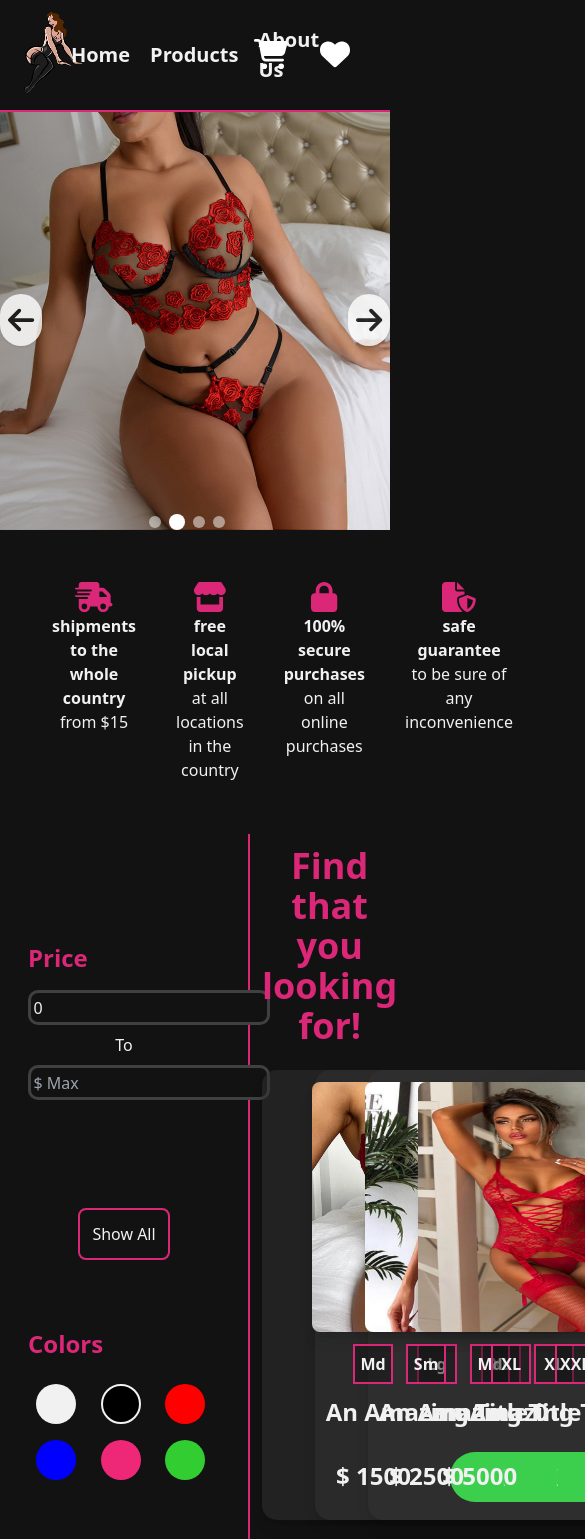
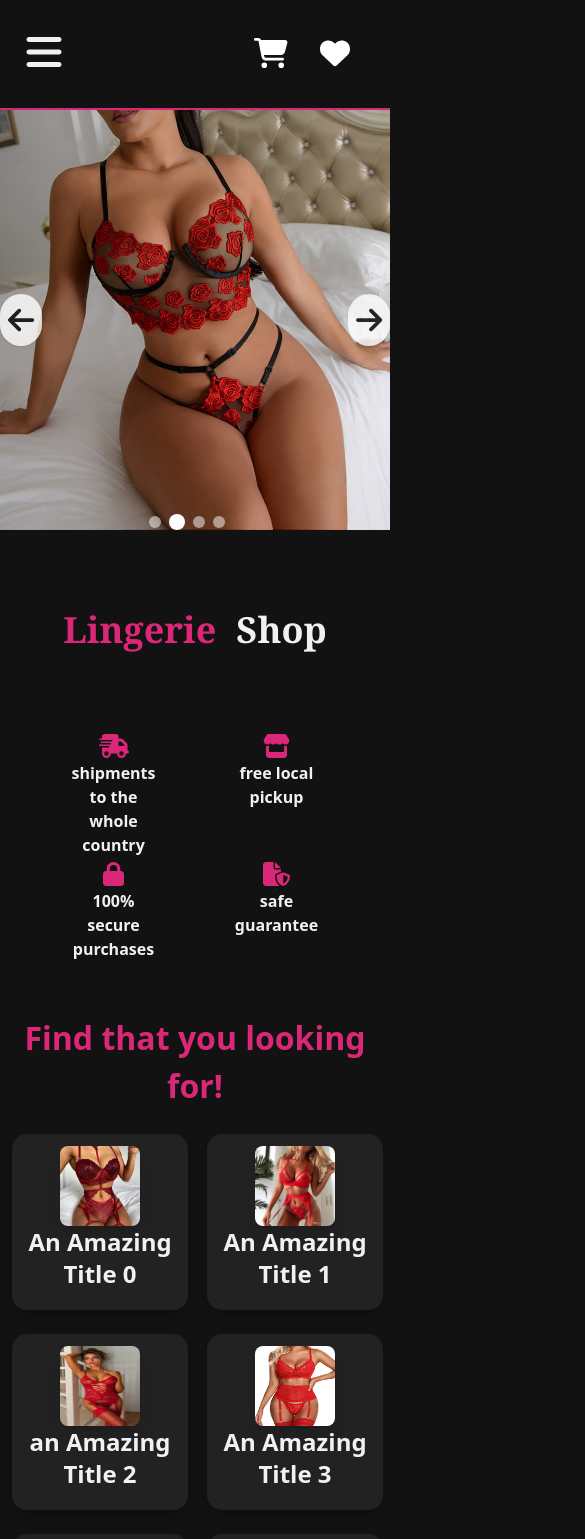
Before and after one commit to MoonlightHuub/Lingerie-app, a React (Vite) app: page / in a window 390 px wide. Shown: the top 1539 px of the page, 585 px wide, since content can reach past the window. Built offline with nearby package versions, Linux system fonts and the light colour scheme.

Commit message:
Diseño y funcionalidades responsive

```diff
--- a/src/App.jsx
+++ b/src/App.jsx
@@ -7,6 +7,20 @@ function App() {
         <Header />
       </header>
       <Slide />
+      <div
+        className='sm:hidden w-full flex justify-center items-center mt-[5em]'
+      >
+        <h1
+          className='text-4xl text-[#db2777] font-bold font-serif mr-5'
+        >
+          Lingerie
+        </h1>
+        <h1
+          className='text-4xl text-[#f1f1f1] font-bold font-serif'
+        >
+          Shop
+        </h1>
+      </div>
       <Benefits />
       <Content />
       <Footer />
--- a/src/components/Addto.jsx
+++ b/src/components/Addto.jsx
@@ -5,13 +5,14 @@ import { GlobalContext } from "./context/Context";
 
 function Addto({ product }) {
 
-  const {handleClickCart} = useContext(GlobalContext)
+  const {handleClickCart, handleClickfav} = useContext(GlobalContext)
 
   return (
     <div className="flex flex-row justify-around text-3xl">
       <span>
         <button
           className="h-[32px] w-[32px]"
+          onClick={() => handleClickfav(product)}
         >
           <FontAwesomeIcon
             icon={faHeart}
--- a/src/components/Benefits.jsx
+++ b/src/components/Benefits.jsx
@@ -3,18 +3,18 @@ import { benefits } from "../data";
 
 function Benefits() {
   return (
-    <section className="flex flex-row justify-around p-8">
-      {benefits.map((benefit, index) => (
+    <section className="flex flex-wrap justify-around p-8 w-[100vw] max-w-screen-md sm:w-full mt-[2em]">
+      {benefits.map((benefit) => (
         <div
           key={benefit.id}
-          className={`text-center p-5 cursor-pointer hover:bg-neutral-700 rounded-xl`}
+          className={`w-[8em] h-[8em] text-center p-5 cursor-pointer sm:hover:bg-neutral-700 rounded-xl`}
         >
           <FontAwesomeIcon
             icon={benefit.fontaaw}
-            className="text-3xl text-pink-600"
+            className="text-[1.5em] sm:text-3xl text-pink-600"
           />
-          <h4 className="font-bold text-[#f1f1f1]">{benefit.h4}</h4>
-          <p className="text-[#f1f1f1]">{benefit.p}</p>
+          <h4 className="font-semibold sm:font-bold text-[#f1f1f1]">{benefit.h4}</h4>
+          <p className="text-[#f1f1f1] hidden sm:flex">{benefit.p}</p>
         </div>
       ))}
     </section>
--- a/src/components/Content.jsx
+++ b/src/components/Content.jsx
@@ -9,11 +9,6 @@ function Content() {
   const [selectedSize, setSelectedSize] = useState('');
   const [minPrice, setMinPrice] = useState(0);
   const [maxPrice, setMaxPrice] = useState(Infinity);
-
-
-  {/* Cart */}
-
-
 
   {/* Size */}
 
@@ -55,7 +50,7 @@ function Content() {
   }
 
   return (
-    <section className="flex flex-row">
+    <section className="flex sm:flex-row flex-col">
         <Filters
           onColorChange={handleColorChange}
           onSizeChange={handleSizeChange}
--- a/src/components/Filters.jsx
+++ b/src/components/Filters.jsx
@@ -3,7 +3,7 @@ import { colorfilter, sizefillter } from "../data";
 function Filters({ onColorChange, onSizeChange, onPriceChangeMax, onPriceChangeMin, reset, minPrice, maxPrice }) {
 
   return (
-    <section className="max-w-[250px] bg-[#121212] border-solid border-r-[2.5px] border-pink-600">
+    <section className="hidden sm:flex max-w-[250px] bg-[#121212] border-solid border-r-[2.5px] border-pink-600">
       {/* Price */}
       <div className="p-5 mb-20 mt-20">
         <h3 className="font-bold text-2xl text-pink-600 p-2">Price</h3>
--- a/src/components/Header.jsx
+++ b/src/components/Header.jsx
@@ -1,31 +1,50 @@
-import { logo } from "../assets";
 import { navBar } from "../data";
 import { FontAwesomeIcon } from "@fortawesome/react-fontawesome";
-import { faCartShopping, faHeart } from "@fortawesome/free-solid-svg-icons";
+import {
+  faCartShopping,
+  faHeart,
+  faMinus,
+  faPlus,
+  faBars,
+  faXmark,
+} from "@fortawesome/free-solid-svg-icons";
 import { useState, useContext, useEffect } from "react";
 import { GlobalContext } from "./context/Context";
 import "../index.css";
 function Header() {
-  const { cart, price, handleChange, handlePrice, handleRemove } = useContext(GlobalContext);
+  const {
+    cart,
+    price,
+    fav,
+    handleChange,
+    handlePrice,
+    handleRemoveCart,
+    handleRemoveFav,
+  } = useContext(GlobalContext);
 
   const [toggleFav, setToggleFav] = useState(false);
   const [toggleCart, settoggleCart] = useState(false);
 
   useEffect(() => {
-    handlePrice()
-  })
+    handlePrice();
+  });
 
   return (
-    <header className="flex flex-row bg-[#121212] shadow-slate-900 fixed w-[100%] top-0 border-solid border-b-[2.5px] border-pink-600 z-10">
-      <div className="w-[30%]">
-        <img
-          src={logo}
-          alt="logo"
-          title="Lingerie"
-          className="w-[64px] m-3 ml-5 rounded-[20px]"
-        />
+    <header className="flex flex-row bg-[#121212] shadow-slate-900 fixed w-[100vw] max-w-screen-sm sm:max-w-[100%] top-0 left-0 border-solid border-b-[2.5px] border-pink-600 z-10 transition-[.2s] justify-between h-[110px]">
+      <div className="hidden sm:flex justify-center items-center p-5 m-5">
+        <h1 className="text-[#db2777] text-2xl font-serif cursor-pointer">
+          Lingerie Shop
+        </h1>
       </div>
-      <ul className="flex flex-row w-[40%] items-center justify-center">
+      <div className="sm:hidden flex w-[64px] ml-6">
+        <button>
+          <FontAwesomeIcon
+            icon={faBars}
+            className="w-[40px] h-[40px] text-[#f1f1f1]"
+          />
+        </button>
+      </div>
+      <ul className="hidden sm:flex flex-row items-center justify-center">
         {navBar.map((short, index) => (
           <li
             key={short.id}
@@ -37,7 +56,7 @@ function Header() {
           </li>
         ))}
       </ul>
-      <div className="w-[30%] flex flex-row justify-end items-center p-5">
+      <div className=" flex flex-row justify-end items-center p-5">
         <button
           onClick={() => {
             settoggleCart((prev) => !prev);
@@ -46,7 +65,7 @@ function Header() {
         >
           <FontAwesomeIcon
             icon={faCartShopping}
-            className="text-white text-3xl hover:text-pink-600 transition-[.2s] cursor-pointer pr-8"
+            className="text-white text-3xl active:text-[#db2777] sm:hover:text-pink-600 transition-[.2s] cursor-pointer pr-8"
             title="Cart"
           />
         </button>
@@ -59,25 +78,39 @@ function Header() {
         >
           <FontAwesomeIcon
             icon={faHeart}
-            className="text-white text-3xl hover:text-pink-600 transition-[.2s] cursor-pointer pr-5"
+            className="text-white text-3xl active:text-[#db2777] sm:hover:text-pink-600 transition-[.2s] cursor-pointer pr-5"
             title="Favourites"
           />
         </button>
       </div>
 
+      {/* Cart Menu */}
+
       <div
         className={`${
           toggleCart ? "flex" : "hidden"
-        } absolute top-20 right-20 mx-4 my-2 max-w-[500px] w-[500px] max-h-[700px] h-[700px] bg-[#222] text-[#f1f1f1] transition-[.2s] rounded-lg p-3 div_shadow overflow-y-scroll div_scroll`}
+        } absolute sm:top-20 sm:right-20 sm:mx-4 sm:my-2 p-3 sm:w-[600px] sm:h-[800px] bg-[#222] text-[#f1f1f1] transition-[.2s] sm:rounded-lg div_shadow overflow-y-scroll div_scroll h-screen w-screen`}
       >
-        <div className="w-full h-full flex flex-col">
-          <div className="w-full text-center">
-            <h3>Your Cart</h3>
+        <div className="w-full h-full flex flex-col items-center">
+          <div className="w-full flex justify-end">
+            <FontAwesomeIcon
+              icon={faXmark}
+              className="text-4xl m-3"
+              onClick={() => settoggleCart(false)}
+            />
           </div>
+          <h3 className="text-2xl text-[#db2777] font-bold p-3">Your Cart</h3>
           {cart.map((p, i) => (
-            <div key={p.id} className="w-full flex flex-row m-3 p-3 bg-[#333] justify-between">
-              <div key={i} className="flex flex-row mr-3">
-                <img src={p.img} alt="pro" className="w-[60px] h-[60px] mr-3" />
+            <div
+              key={p.id}
+              className="w-[90%] flex flex-row m-2 p-3 bg-[#333] justify-evenly items-center rounded-[15px]"
+            >
+              <div key={i} className="flex flex-row mr-3 justify-between">
+                <img
+                  src={p.img}
+                  alt="pro"
+                  className="w-[60px] h-[60px] mr-5 rounded-[10px]"
+                />
                 <h3>
                   {p.title} {p.id}
                 </h3>
@@ -85,47 +118,84 @@ function Header() {
               <div className="">
                 <p>$ {p.price}</p>
               </div>
-              <div className="ml-3 flex flex-row items-center">
-                <button
-                  onClick={() => handleChange(p, -1)}
-                >
-                  -
+              <div className="ml-3 flex flex-row items-center bg-opacity-50 bg-[#121212] rounded-[10px] p-3 h-[40px]">
+                <button onClick={() => handleChange(p, -1)}>
+                  <FontAwesomeIcon icon={faMinus} />
                 </button>
-                <p className="p-3">
-                  {p.amount}
-                </p>
-                <button
-                  onClick={() => handleChange(p, 1)}
-                >
-                  +
+                <p className="p-3 text-[18px] font-semibold">{p.amount}</p>
+                <button onClick={() => handleChange(p, 1)}>
+                  <FontAwesomeIcon icon={faPlus} />
                 </button>
               </div>
-              <div>
+              <div className="flex items-center">
                 <button
-                  onClick={() => handleRemove(p.id)}
+                  onClick={() => handleRemoveCart(p.id)}
+                  className="cursor-pointer bg-[#DC0000] p-2 rounded-[50px] font-semibold active:scale-[0.9] transition-[.2s]"
                 >
                   Remove
                 </button>
               </div>
             </div>
           ))}
-          <div className="static bottom-0 left-0 bg-[#121212] bg-opacity-20 w-full p-3 flex flex-row justify-between text-[20px]">
+
+          <div className="static bottom-0 left-0 bg-[#121212] bg-opacity-20 w-[90%] p-3 m-3 flex flex-row justify-between text-[20px]">
             <p>Total: </p>
             <p>$ {price}</p>
-            <button>
+            <button className="cursor-pointer bg-[#3CCF4E] py-2 px-3 rounded-[50px] font-semibold">
               Buy All
             </button>
           </div>
         </div>
       </div>
 
+      {/* Favourites menu */}
+
       <div
         className={`${
           toggleFav ? "flex" : "hidden"
-        } absolute top-20 right-0 mx-4 my-2 min-w-[500px] min-h-[700px] bg-[#222] text-[#f1f1f1] transition-[.2s] rounded-lg p-3 div_shadow`}
+        } absolute sm:top-20 sm:right-0 sm:mx-4 sm:my-2 sm:w-[600px] sm:h-[800px] bg-[#222] text-[#f1f1f1] transition-[.2s] sm:rounded-lg div_shadow overflow-y-scroll div_scroll h-screen w-screen`}
       >
-        <div className="w-full text-center">
-          <h3>Your Favourites</h3>
+        <div className="flex flex-col px-3 w-full py-4">
+          <div className="w-full flex justify-end">
+            <FontAwesomeIcon
+              icon={faXmark}
+              className="text-4xl m-3"
+              onClick={() => setToggleFav(false)}
+            />
+          </div>
+          <div className="w-full text-center">
+            <h3 className="text-2xl text-[#db2777] font-bold">
+              Your Favourites
+            </h3>
+          </div>
+          {fav.map((p, i) => (
+            <div
+              key={i}
+              className="flex flex-row justify-between items-center w-full m-3 bg-[#333] p-3 rounded-[15px] transition-[.2s]"
+            >
+              <div>
+                <img
+                  src={p.img}
+                  alt="product"
+                  className="w-[60px] h-[60px] rounded-[10px]"
+                />
+              </div>
+              <div className="m-3">
+                <h3>
+                  {p.title} {p.id}
+                </h3>
+              </div>
+              <div>
+                <button
+                  className="cursor-pointer bg-[#DC0000] p-2 rounded-[50px] font-semibold active:scale-[0.9] transition-[.2s]"
+                  onClick={() => handleRemoveFav(p.id)}
+                >
+                  Remove
+                </button>
+              </div>
+              <div className="h-[10px]" />
+            </div>
+          ))}
         </div>
       </div>
     </header>
--- a/src/components/Products.jsx
+++ b/src/components/Products.jsx
@@ -1,40 +1,72 @@
 import Addto from "./addto";
 import Buy from "./buy";
+import { useState } from "react";
 
-function Products({ products, selectedColor, selectedSize, minPrice, maxPrice, selectedRange }) {
-
+function Products({
+  products,
+  selectedColor,
+  selectedSize,
+  minPrice,
+  maxPrice,
+  selectedRange,
+}) {
   const filteredProducts = products.filter((product) => {
-    const hasSelectedColor = !selectedColor || product.color === selectedColor
-    const hasSelectedSize = !selectedSize || product.size.includes(selectedSize)
-    const hasSelectedRangePrice = !selectedRange || product.price >= minPrice && product.price <= maxPrice
-    return hasSelectedColor && hasSelectedSize && hasSelectedRangePrice
+    const hasSelectedColor = !selectedColor || product.color === selectedColor;
+    const hasSelectedSize =
+      !selectedSize || product.size.includes(selectedSize);
+    const hasSelectedRangePrice =
+      !selectedRange ||
+      (product.price >= minPrice && product.price <= maxPrice);
+    return hasSelectedColor && hasSelectedSize && hasSelectedRangePrice;
   });
 
+  const [toggle, settoggle] = useState(false);
+
+  if(toggle == true){
+    document.body.style.overflow = 'hidden'
+  }else{
+    document.body.style.overflow = 'auto'
+  }
+
   return (
-    <section className="text-center w-[100%]">
-      <h2
-        className="text-4xl text-pink-600 font-bold m-3"
-      >
+    <section className="text-center w-[100%] max-w-screen-sm">
+      <div
+        className={`w-full h-full bg-[#121212] bg-opacity-80 ${
+          toggle ? "fixed inset-0 h-[100%] z-50" : "hidden"
+        }`}
+        onClick={() => settoggle(false)}
+      />
+        <h2 className="text-[2em] sm:text-4xl text-pink-600 font-bold m-3">
           Find that you looking for!
         </h2>
-      <article className="grid grid-cols-3 place-content-center justify-evenly">
+        <article className="grid grid-cols-2 sm:grid-cols-3 place-content-center justify-evenly">
           {filteredProducts.map((p, i) => (
             <div
-            className="w-[350px] h-[450px] shadow-lg bg-[#333] bg-opacity-50 p-3 m-3 rounded-[15px] transition-[.2s]"
+              className="w-[11em] h-[11em] sm:w-[20em] sm:h-[28em] shadow-lg bg-[#333] bg-opacity-50 p-3 m-3 rounded-[15px] transition-[.2s]"
               key={i}
             >
               <div className="relative w-full h-full" key={i}>
                 <img
                   src={p.img}
                   alt="Produc"
-                className="w-[250px] h-[250px] mx-auto shadow-lg rounded-lg"
+                  className="hidden w-[5em] h-[5em] sm:w-[250px] sm:h-[250px] mx-auto shadow-lg rounded-lg"
                 />
-              <div className="absolute top-0 right-0 bg-[#121212] bg-opacity-80 rounded-[50px] w-[120px] p-2 shadow-2xl">
+                {/* Mobile Onclick */}
+                <img
+                  src={p.img}
+                  alt="Produc"
+                  className="sm:hidden w-[5em] h-[5em] sm:w-[250px] sm:h-[250px] mx-auto shadow-lg rounded-lg"
+                  onClick={() => settoggle(true)}
+                />
+                <div className="hidden sm:absolute top-0 right-0 bg-[#121212] bg-opacity-80 rounded-[50px] w-[120px] p-2 shadow-2xl">
                   <Addto product={p} />
                 </div>
                 <div className="w-full flex justify-center">
                   {p.size.map((s, i) => (
-                  <div className="w-[40px] h-[40px] border-2 border-solid border-pink-600 flex items-center justify-center bg-[#121212] bg-opacity-50 m-3" key={i}>
+                    <div
+                      className="hidden sm:flex w-[40px] h-[40px] border-2 border-solid border-pink-600 items-center justify-center bg-[#121212] bg-opacity-50 m-3"
+                      key={i}
+                    >
                       <p className="text-[#f1f1f1] font-bold">{s}</p>
                     </div>
                   ))}
@@ -44,9 +76,11 @@ function Products({ products, selectedColor, selectedSize, minPrice, maxPrice, s
                     {p.title} {p.id}
                   </h3>
                 </div>
-              <div className="w-full flex flex-row justify-around m-3 p-3">
+                <div className="w-full hidden sm:flex flex-row justify-around m-3 p-3">
                   <div className="h-full w-[150px] flex items-center justify-center">
-                  <p className="text-[#f1f1f1] font-semibold text-2xl  p-2">$ {p.price}</p>
+                    <p className="text-[#f1f1f1] font-semibold text-2xl  p-2">
+                      $ {p.price}
+                    </p>
                   </div>
                   <Buy />
                 </div>
--- a/src/components/context/Context.jsx
+++ b/src/components/context/Context.jsx
@@ -5,11 +5,17 @@ export const GlobalContext = createContext();
 export function ContextProvider(props) {
 
   const [cart, setCart] = useState([]);
+  const [fav, setFav] = useState([])
   const [price, setPrice] = useState(0)
 
   const handleClickCart = (products) => {
     if (cart.indexOf(products) !== -1) return;
     setCart([...cart, products])
+  }
+
+  const handleClickfav = (products) => {
+    if (fav.indexOf(products) !== -1) return;
+    setFav([...fav, products])
   }
 
   const handleChange = (item, d) => {
@@ -28,9 +34,16 @@ export function ContextProvider(props) {
     setPrice(ans)
   }
 
-  const handleRemove = (id) => {
+  const handleRemoveCart = (id) => {
     const arr = cart.filter((item) => item.id !== id)
     setCart(arr)
+    handlePrice()
+  }
+
+
+  const handleRemoveFav = (id) => {
+    const arr = fav.filter((item) => item.id !== id)
+    setFav(arr)
     handlePrice()
   }
 
@@ -40,8 +53,11 @@ export function ContextProvider(props) {
         handleClickCart,
         handleChange,
         handlePrice,
-        handleRemove,
+        handleRemoveCart,
+        handleRemoveFav,
+        handleClickfav,
         cart,
+        fav,
         price
       }}
     >
```
Lines whose indentation alone changed are shown as unchanged.
